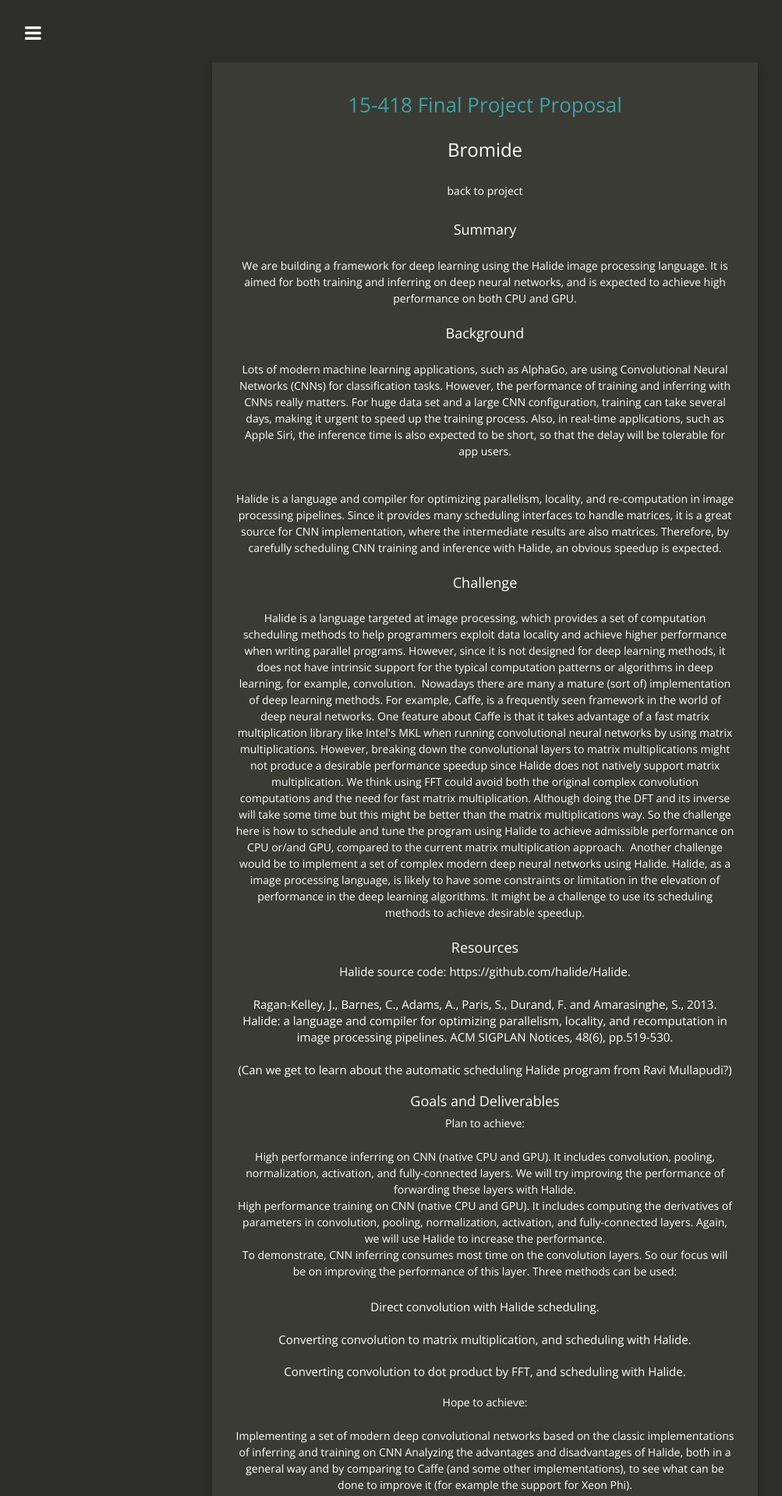
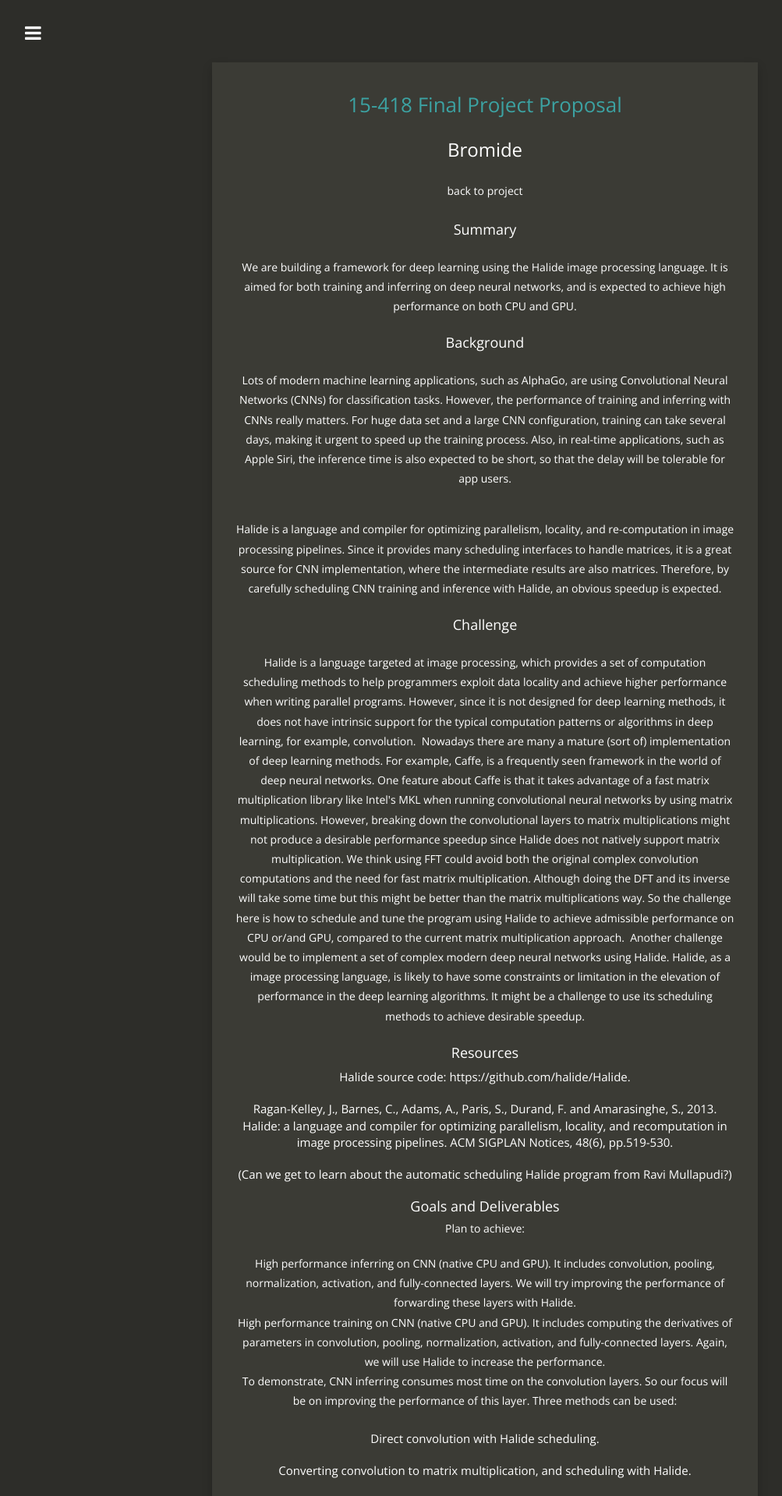
Before and after one commit to vanryan/vanryan.github.io, a Jekyll site: the page built from 15418-proposal.html, in a window 1280 px wide. Shown: the top 1919 px of the page at 78% size, without its empty margins (18-1021 px from the left). Built offline with Jekyll 4.4.1, drawn with Linux system fonts in a browser that asks for light colours; nearby versions of some CDN libraries; Markdown is read by kramdown in place of the engine named in the settings.

Commit message:
trial for 15418 project page. 8. Test content

```diff
--- a/css/style.scss
+++ b/css/style.scss
@@ -35,7 +35,7 @@ $screen-lg-min: 1200px;
 
 /* 15-418 Project Pages */
 .parag-418 {
-	line-height: 150%;
+	line-height: 180%;
 	padding:15px 0
 }
 
```
